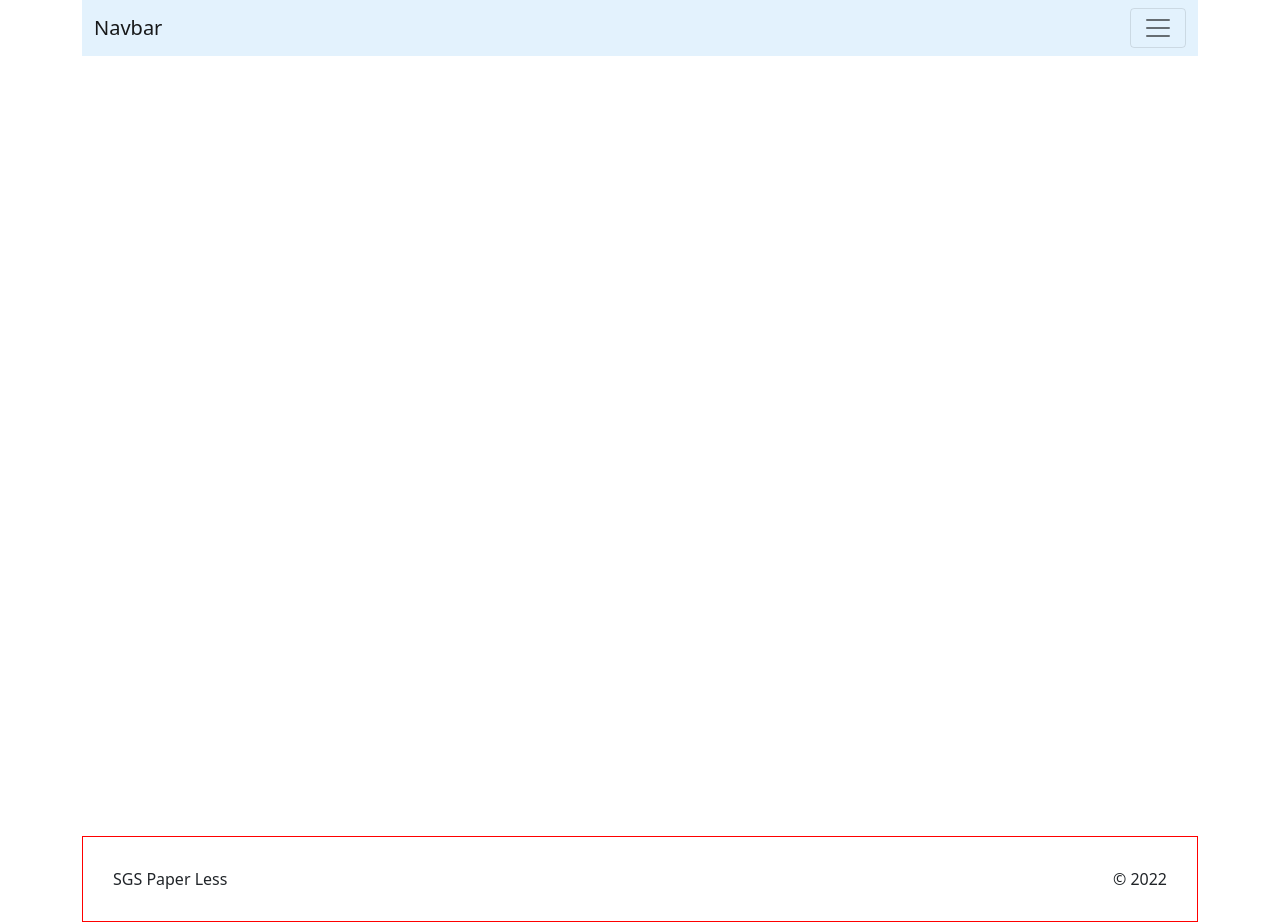
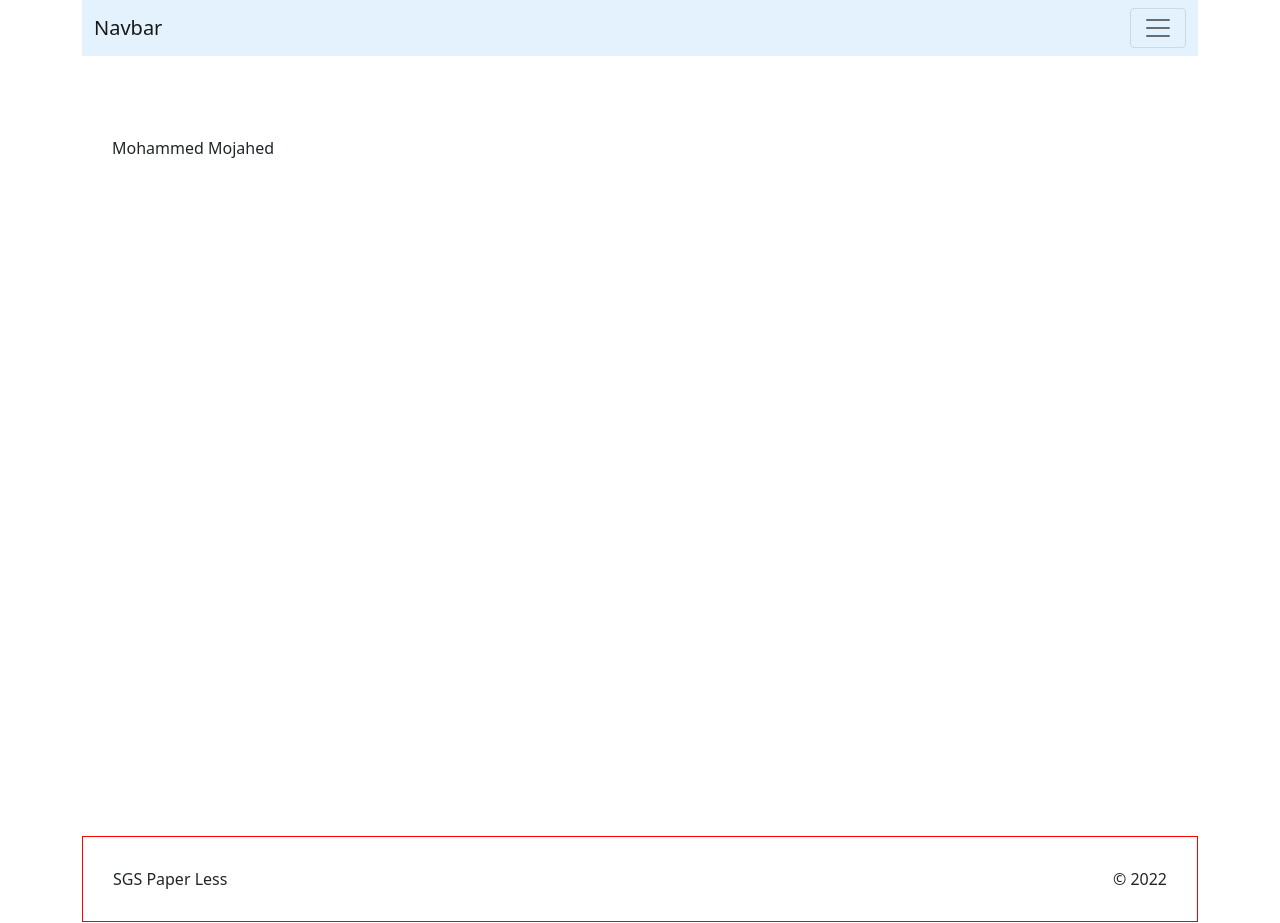
Before and after one commit to SameerAlHarbi/sgs-properties, an Angular app: page / in a window 1280 px wide. Built offline with nearby package versions, Linux system fonts and the light colour scheme.

Commit message:
mohammed

```diff
--- a/src/app/main/main.component.html
+++ b/src/app/main/main.component.html
@@ -1,6 +1,6 @@
 
 <div class="main">
 
-
+Mohammed Mojahed
 
 </div>
```
